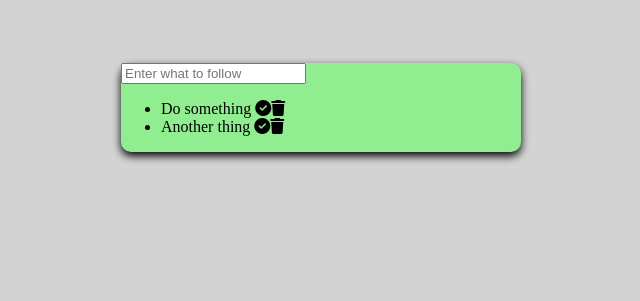
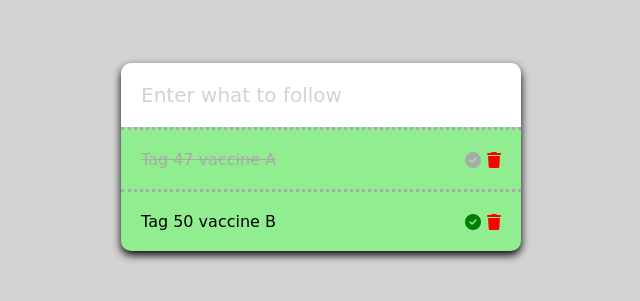
Before and after one commit to EdyDaSilva/CI_P2, a plain HTML site: page index.html in a window 1280 px wide. Shown: the part 177-478 px from the top of the page, without its empty margins (319-959 px from the left). Drawn offline with Linux system fonts and the light colour scheme.

Commit message:
enhanced style to list and icon

```diff
--- a/assets/css/style.css
+++ b/assets/css/style.css
@@ -13,3 +13,58 @@ body {
     background-color: lightgreen;
     border-radius: 10px;
 }
+
+.input {
+    width: 100%;
+    box-sizing: border-box;
+    padding: 20px;
+    border-radius: 10px 10px 0 0 ;
+    border: none;
+    font-size: 20px;
+    font-family: cursive;
+}
+
+.input::placeholder {
+    color: lightgray;
+}
+
+.list {
+    padding: 0;
+    margin: 0;
+}
+
+.list li{
+    list-style-type: none;
+    padding: 20px;
+    font-family: cursive;
+    border-top: dotted;
+    border-color: darkgray;
+    position: relative;
+}
+
+.list li .fa-trash{
+    color: red;
+    position: absolute;
+    right: 20px;
+    top: 50%;
+    transform: translateY(-50%);
+    cursor: pointer;
+}
+
+.list li .fa-circle-check{
+    color: green;
+    position: absolute;
+    right: 40px;
+    top: 50%;
+    transform: translateY(-50%);
+    cursor: pointer;
+}
+
+.list li.checked {
+    color: darkgrey;
+    text-decoration: line-through;
+}
+
+.list li.checked .fa-circle-check{
+    color: darkgray;
+}
--- a/index.html
+++ b/index.html
@@ -14,8 +14,8 @@
     <form class="form">
         <input type="text" class="input" placeholder="Enter what to follow" autocomplete="off">
         <ul class="list">
-            <li class="checked">Do something <i class="fa-sharp fa-solid fa-circle-check"></i><i class="fa-solid fa-trash"></i></li>
-            <li>Another thing <i class="fa-sharp fa-solid fa-circle-check"></i><i class="fa-solid fa-trash"></i></li>
+            <li class="checked">Tag 47 vaccine A <i class="fa-sharp fa-solid fa-circle-check"></i><i class="fa-solid fa-trash"></i></li>
+            <li>Tag 50 vaccine B <i class="fa-sharp fa-solid fa-circle-check"></i><i class="fa-solid fa-trash"></i></li>
         </ul>
     </form>
 
```
